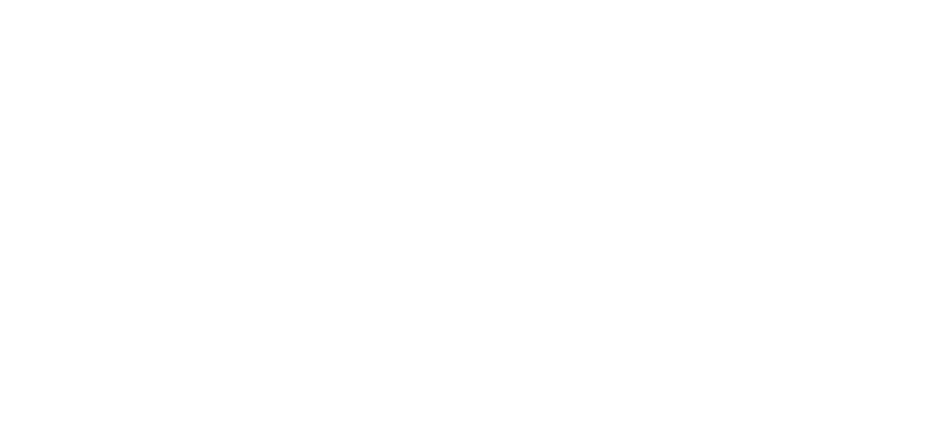
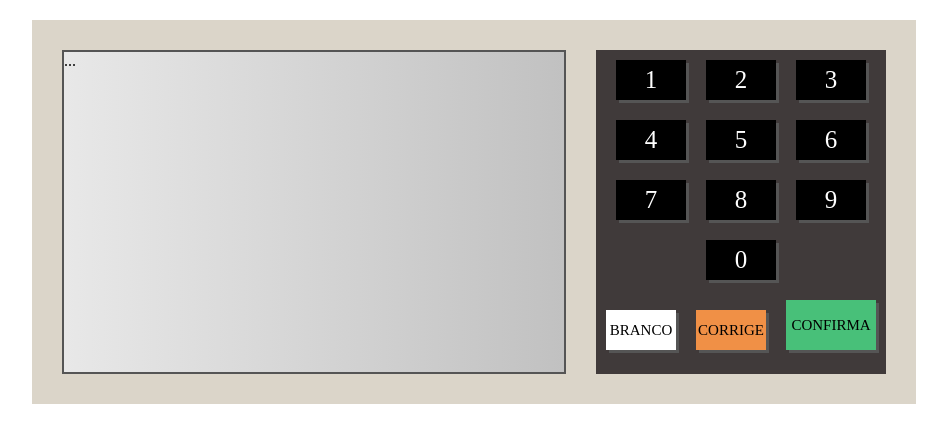
Before and after one commit to welton1986/Urna-Eletronica, a plain HTML site: page index.html in a window 1280 px wide. Shown: the whole page, without its empty margins (166-1113 px from the left). Drawn offline with Linux system fonts and the light colour scheme.

Commit message:
Parte de tecldo concluido

```diff
--- a/index.html
+++ b/index.html
@@ -12,12 +12,38 @@
     <div class="urna">
 
         <div class="tela">
-
+            ...
         </div>
 
 
         <div class="teclado">
+            <div class="teclado--linha">
+                <div class="teclado--botao">1</div>
+                <div class="teclado--botao">2</div>
+                <div class="teclado--botao">3</div>
+            </div>
 
+            <div class="teclado--linha">
+                <div class="teclado--botao">4</div>
+                <div class="teclado--botao">5</div>
+                <div class="teclado--botao">6</div>
+            </div>
+
+            <div class="teclado--linha">
+                <div class="teclado--botao">7</div>
+                <div class="teclado--botao">8</div>
+                <div class="teclado--botao">9</div>
+            </div>
+
+            <div class="teclado--linha">
+                <div class="teclado--botao">0</div>
+            </div>
+
+            <div class="teclado--linha">
+                <div class="teclado--botao botao--branco" >BRANCO</div>
+                <div class="teclado--botao botao--corrige">CORRIGE</div>
+                <div class="teclado--botao botao--confirma">CONFIRMA</div>
+            </div>
         </div>
 
 
--- a/style.css
+++ b/style.css
@@ -0,0 +1,65 @@
+body {
+    margin: 0px;
+    display: flex;
+    justify-content: center;
+    align-items: center;
+}
+
+.urna {
+    background-color: #dbd5c9;
+    margin-top: 20px;
+    padding: 30px;
+    display: flex;
+}
+
+.tela{
+    width: 500px;
+    height: 320px;
+    background: linear-gradient(to right, #E8E8E8, #C1C1C1) ;
+    border: 2px solid #555;
+}
+
+.teclado {
+    background-color: #403A3A;
+    margin-left: 30px;
+}
+
+.teclado--linha {
+    display: flex;
+    justify-content: center;
+    align-items: flex-end;
+}
+
+.teclado--botao{
+    width: 70px;
+    height: 40px;
+    background-color: #000;
+    color: #FFF;
+    font-size: 25px;
+    display: flex;
+    justify-content: center;
+    align-items: center;
+    margin: 10px;
+    cursor: pointer;
+    box-shadow: 3px 3px 0px #555 ;
+}
+
+.botao--branco {
+    background-color: #FFF;
+    color: #000;
+    font-size: 15px;
+}
+
+.botao--corrige {
+    background-color: #F09046;
+    color: #000;
+    font-size: 15px;
+}
+
+.botao--confirma {
+    background-color: #48C079;
+    color: #000;
+    font-size: 15px;
+    width: 90px;
+    height: 50px;
+}
```
